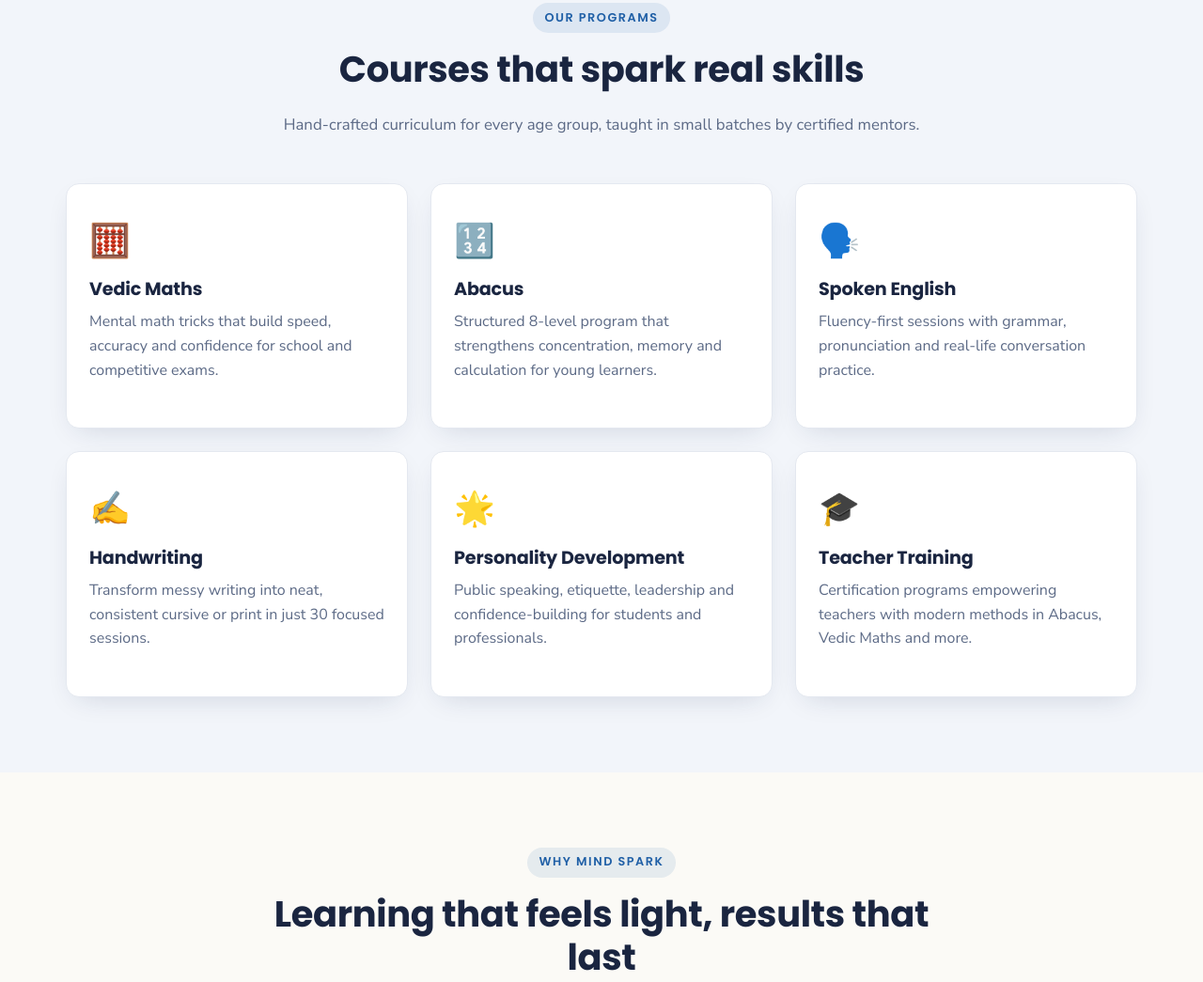
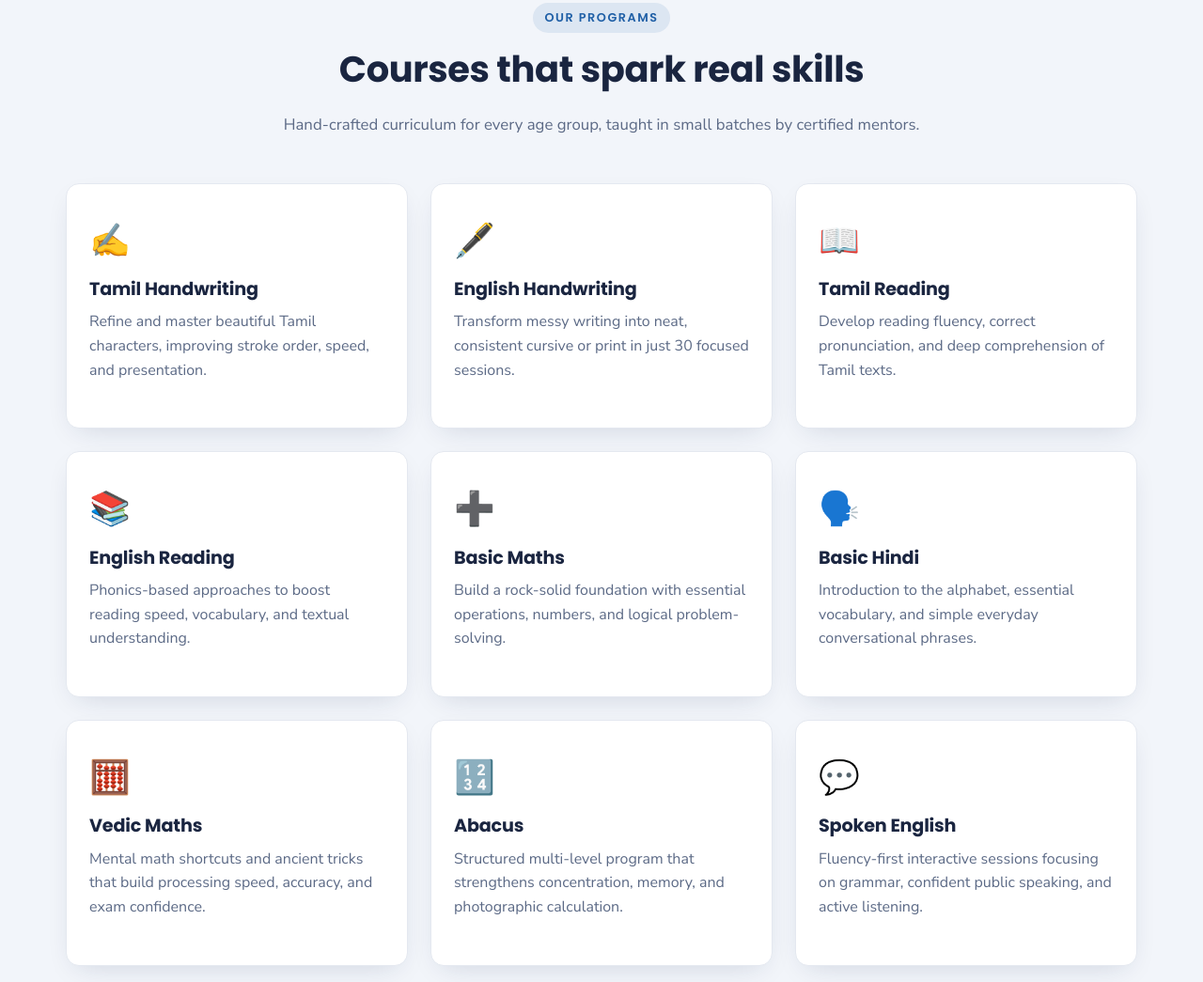
Before and after one commit to prabhun10/mindspark, a plain HTML site: page index.html in a window 1280 px wide. Shown: the part 1492-2537 px from the top of the page at 94% size. Drawn offline with Linux system fonts and the light colour scheme.

Commit message:
Update index.html

```diff
--- a/index.html
+++ b/index.html
@@ -85,7 +85,7 @@
 </section>
 
 <!-- Courses -->
-<section class="section section-muted" id="courses">
+ <section class="section section-muted" id="courses">
   <div class="container">
     <div class="section-head reveal">
       <span class="eyebrow">Our Programs</span>
@@ -93,40 +93,71 @@
       <p>Hand-crafted curriculum for every age group, taught in small batches by certified mentors.</p>
     </div>
     <div class="grid cards">
+      <!-- Card 1: Tamil Handwriting -->
+      <article class="card reveal">
+        <div class="card-icon">✍️</div>
+        <h3>Tamil Handwriting</h3>
+        <p>Refine and master beautiful Tamil characters, improving stroke order, speed, and presentation.</p>
+      </article>
+
+      <!-- Card 2: English Handwriting -->
+      <article class="card reveal">
+        <div class="card-icon">🖋️</div>
+        <h3>English Handwriting</h3>
+        <p>Transform messy writing into neat, consistent cursive or print in just 30 focused sessions.</p>
+      </article>
+
+      <!-- Card 3: Tamil Reading -->
+      <article class="card reveal">
+        <div class="card-icon">📖</div>
+        <h3>Tamil Reading</h3>
+        <p>Develop reading fluency, correct pronunciation, and deep comprehension of Tamil texts.</p>
+      </article>
+
+      <!-- Card 4: English Reading -->
+      <article class="card reveal">
+        <div class="card-icon">📚</div>
+        <h3>English Reading</h3>
+        <p>Phonics-based approaches to boost reading speed, vocabulary, and textual understanding.</p>
+      </article>
+
+      <!-- Card 5: Basic Maths -->
+      <article class="card reveal">
+        <div class="card-icon">➕</div>
+        <h3>Basic Maths</h3>
+        <p>Build a rock-solid foundation with essential operations, numbers, and logical problem-solving.</p>
+      </article>
+
+      <!-- Card 6: Basic Hindi -->
+      <article class="card reveal">
+        <div class="card-icon">🗣️</div>
+        <h3>Basic Hindi</h3>
+        <p>Introduction to the alphabet, essential vocabulary, and simple everyday conversational phrases.</p>
+      </article>
+
+      <!-- Card 7: Vedic Maths -->
       <article class="card reveal">
         <div class="card-icon">🧮</div>
         <h3>Vedic Maths</h3>
-        <p>Mental math tricks that build speed, accuracy and confidence for school and competitive exams.</p>
+        <p>Mental math shortcuts and ancient tricks that build processing speed, accuracy, and exam confidence.</p>
       </article>
+
+      <!-- Card 8: Abacus -->
       <article class="card reveal">
         <div class="card-icon">🔢</div>
         <h3>Abacus</h3>
-        <p>Structured 8-level program that strengthens concentration, memory and calculation for young learners.</p>
+        <p>Structured multi-level program that strengthens concentration, memory, and photographic calculation.</p>
       </article>
+
+      <!-- Card 9: Spoken English -->
       <article class="card reveal">
-        <div class="card-icon">🗣️</div>
+        <div class="card-icon">💬</div>
         <h3>Spoken English</h3>
-        <p>Fluency-first sessions with grammar, pronunciation and real-life conversation practice.</p>
-      </article>
-      <article class="card reveal">
-        <div class="card-icon">✍️</div>
-        <h3>Handwriting</h3>
-        <p>Transform messy writing into neat, consistent cursive or print in just 30 focused sessions.</p>
-      </article>
-      <article class="card reveal">
-        <div class="card-icon">🌟</div>
-        <h3>Personality Development</h3>
-        <p>Public speaking, etiquette, leadership and confidence-building for students and professionals.</p>
-      </article>
-      <article class="card reveal">
-        <div class="card-icon">🎓</div>
-        <h3>Teacher Training</h3>
-        <p>Certification programs empowering teachers with modern methods in Abacus, Vedic Maths and more.</p>
+        <p>Fluency-first interactive sessions focusing on grammar, confident public speaking, and active listening.</p>
       </article>
     </div>
   </div>
 </section>
-
 <!-- Why Us -->
 <section class="section" id="why">
   <div class="container">
```
